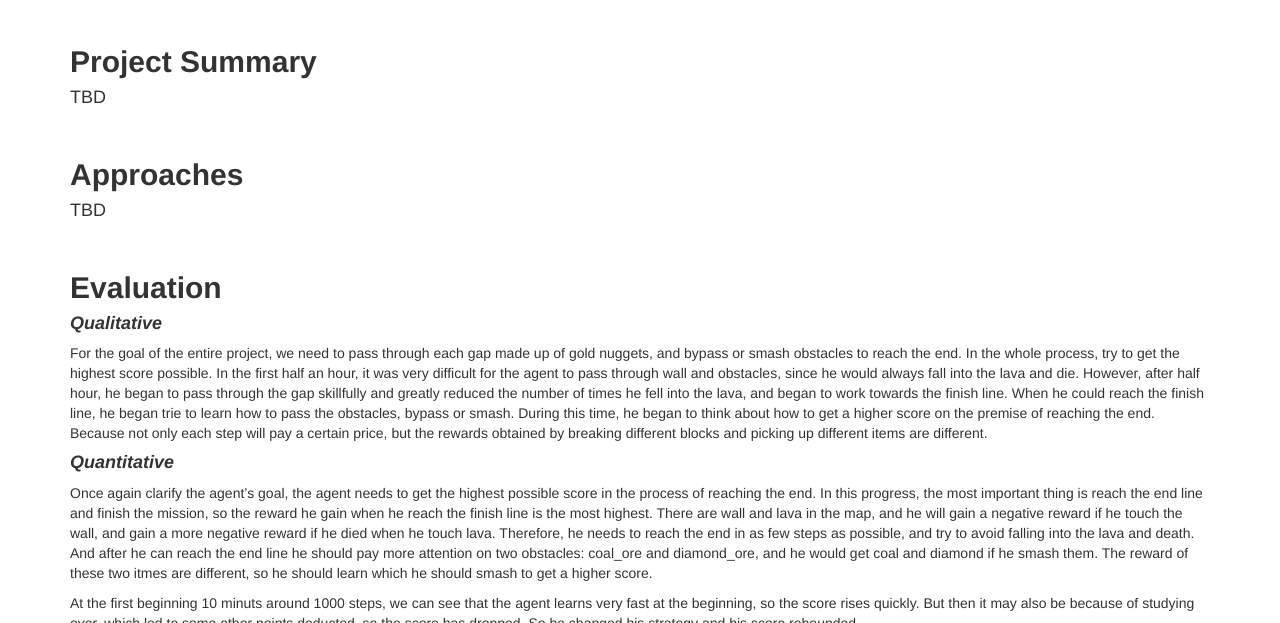
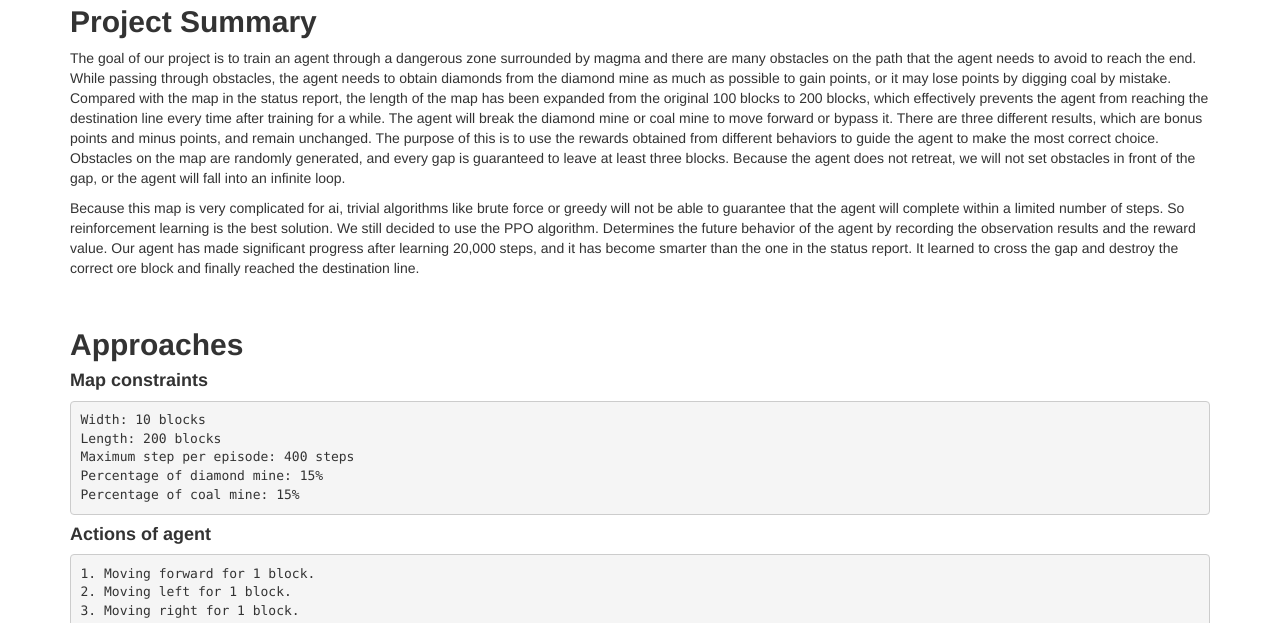
Before and after one commit to Markmzy/CallMePro, a Jekyll site: the page built from docs/final.md, in a window 1280 px wide and 1400 px high, scrolled down 526 px, cut to the strip 210-833 px from the top of the window. Built offline with Jekyll 4.4.1, drawn with Linux system fonts in a browser that asks for light colours; our own code applies the rules of GitHub Pages for plain Markdown files; some of the changed text lies outside the part shown.

````diff
--- a/docs/final.md
+++ b/docs/final.md
@@ -1,4 +1,4 @@
----https://github.com/Markmzy
+---
 layout: default
 title: Final Report
 ---
@@ -11,18 +11,46 @@
 
 ## **Project Summary**
 
-#### TBD
+The goal of our project is to train an agent through a dangerous zone surrounded by magma and there are many obstacles on the path that the agent needs to avoid to reach the end. While passing through obstacles, the agent needs to obtain diamonds from the diamond mine as much as possible to gain points, or it may lose points by digging coal by mistake. Compared with the map in the status report, the length of the map has been expanded from the original 100 blocks to 200 blocks, which effectively prevents the agent from reaching the destination line every time after training for a while. The agent will break the diamond mine or coal mine to move forward or bypass it. There are three different results, which are bonus points and minus points, and remain unchanged. The purpose of this is to use the rewards obtained from different behaviors to guide the agent to make the most correct choice. Obstacles on the map are randomly generated, and every gap is guaranteed to leave at least three blocks. Because the agent does not retreat, we will not set obstacles in front of the gap, or the agent will fall into an infinite loop.<br />
+
+Because this map is very complicated for ai, trivial algorithms like brute force or greedy will not be able to guarantee that the agent will complete within a limited number of steps. So reinforcement learning is the best solution. We still decided to use the PPO algorithm. Determines the future behavior of the agent by recording the observation results and the reward value. Our agent has made significant progress after learning 20,000 steps, and it has become smarter than the one in the status report. It learned to cross the gap and destroy the correct ore block and finally reached the destination line.
 
 <br />
 
 ## **Approaches**
-#### TBD
 
+#### **Map constraints**
+```math
+Width: 10 blocks
+Length: 200 blocks
+Maximum step per episode: 400 steps
+Percentage of diamond mine: 15%
+Percentage of coal mine: 15%
+```
 
+#### **Actions of agent**
+```math
+1. Moving forward for 1 block.
+2. Moving left for 1 block.
+3. Moving right for 1 block.
+4. Break mine block
+```
+
+#### **Reward functions**
+```math
+1. Reward = 10 when agent collecting a diamond from breaking a diamond mine.
+2. Reward = 10 when agent through a gap.
+3. Reward = 100 when agent touchs destination line.
+4. Reward = -1 for every steps agent move on stone.
+5. Reward = -10 when agent collecting a coal from breaking a coal mine.
+6. Reward = -10 when agent die from lava.
+```
+
+#### **Reinforcement learning algorithm**
+![approach](approach.png){:height="50%" width="50%"}
 <br />
 
 ## **Evaluation**
-
 
 #### ***Qualitative***
 For the goal of the entire project, we need to pass through each gap made up of gold nuggets, and bypass or smash obstacles to reach the end. In the whole process, try to get the highest score possible. In the first half an hour, it was very difficult for the agent to pass through wall and obstacles, since he would always fall into the lava and die. However, after half hour, he began to pass through the gap skillfully and greatly reduced the number of times he fell into the lava, and began to work towards the finish line. When he could reach the finish line, he began trie to learn how to pass the obstacles, bypass or smash. During this time, he began to think about how to get a higher score on the premise of reaching the end. Because not only each step will pay a certain price, but the rewards obtained by breaking different blocks and picking up different items are different.
@@ -47,7 +75,15 @@
 
 returns30000.png![image](https://user-images.githubusercontent.com/57329825/110742724-d1efc880-8271-11eb-9800-2a4294dafe68.png)
 
-
-
 <br />
 ## **References**
+
+#### The following resourses is useful when we doing our project.
+
+1. [XML Schema Documentation](https://microsoft.github.io/malmo/0.21.0/Schemas/MissionHandlers.html)
+2. [Pytorch Reinforcement Learning](https://github.com/bentrevett/pytorch-rl)
+3. [Markdown Cheatsheet](https://github.com/adam-p/markdown-here/wiki/Markdown-Cheatsheet)
+4. [Enjoy AI in Minecraft (Malmo and MineRL)](https://tsmatz.wordpress.com/2020/07/09/minerl-and-malmo-reinforcement-learning-in-minecraft/)
+5. [Proximal Policy Optimization explanation](https://blog.csdn.net/qq_30615903/article/details/86308045)
+6. [Interpretation of PPO reinforcement learning algorithm](https://zhuanlan.zhihu.com/p/31005035)
+7. [How to record video on Mac](https://support.apple.com/en-us/HT208721)
````
